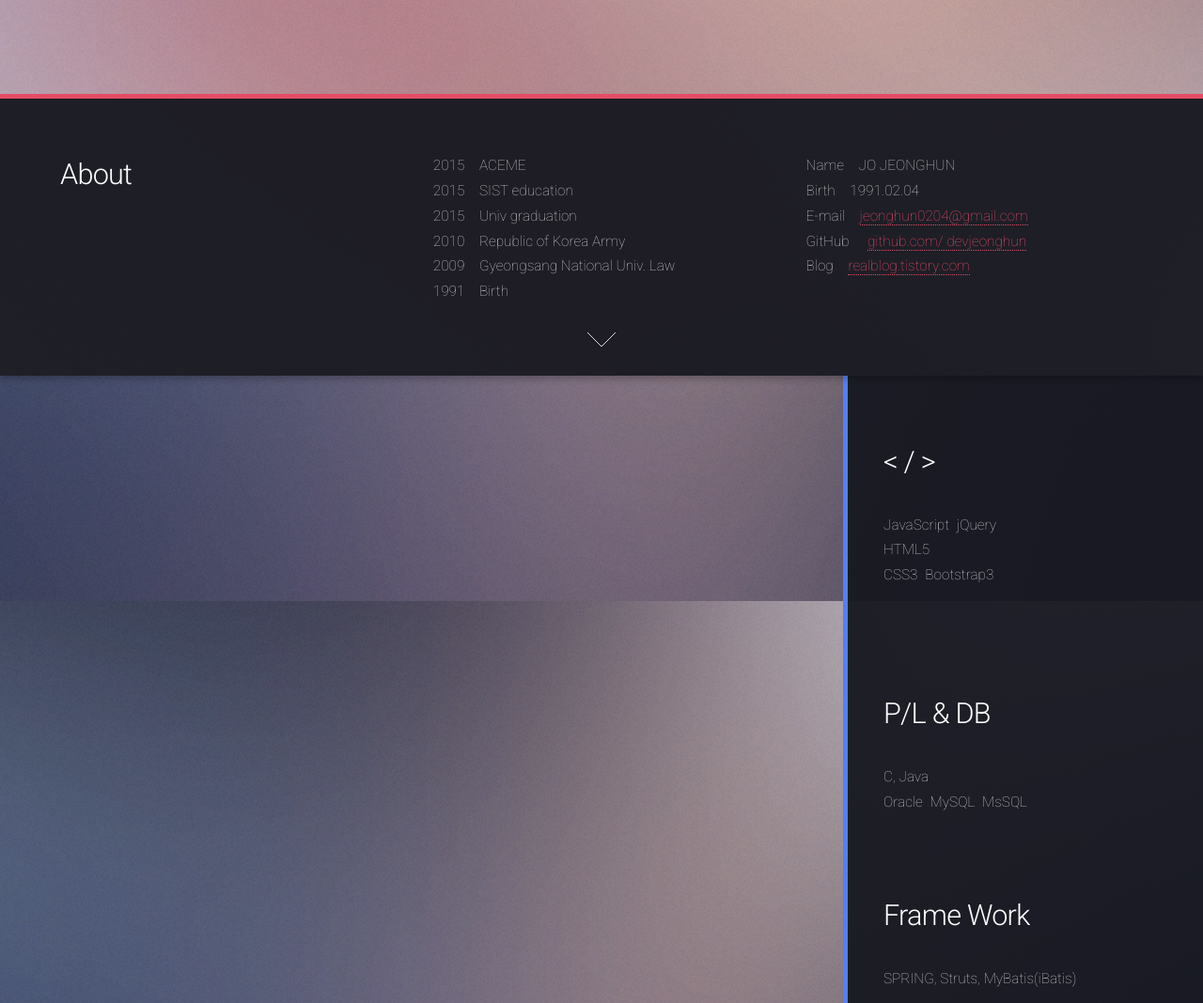
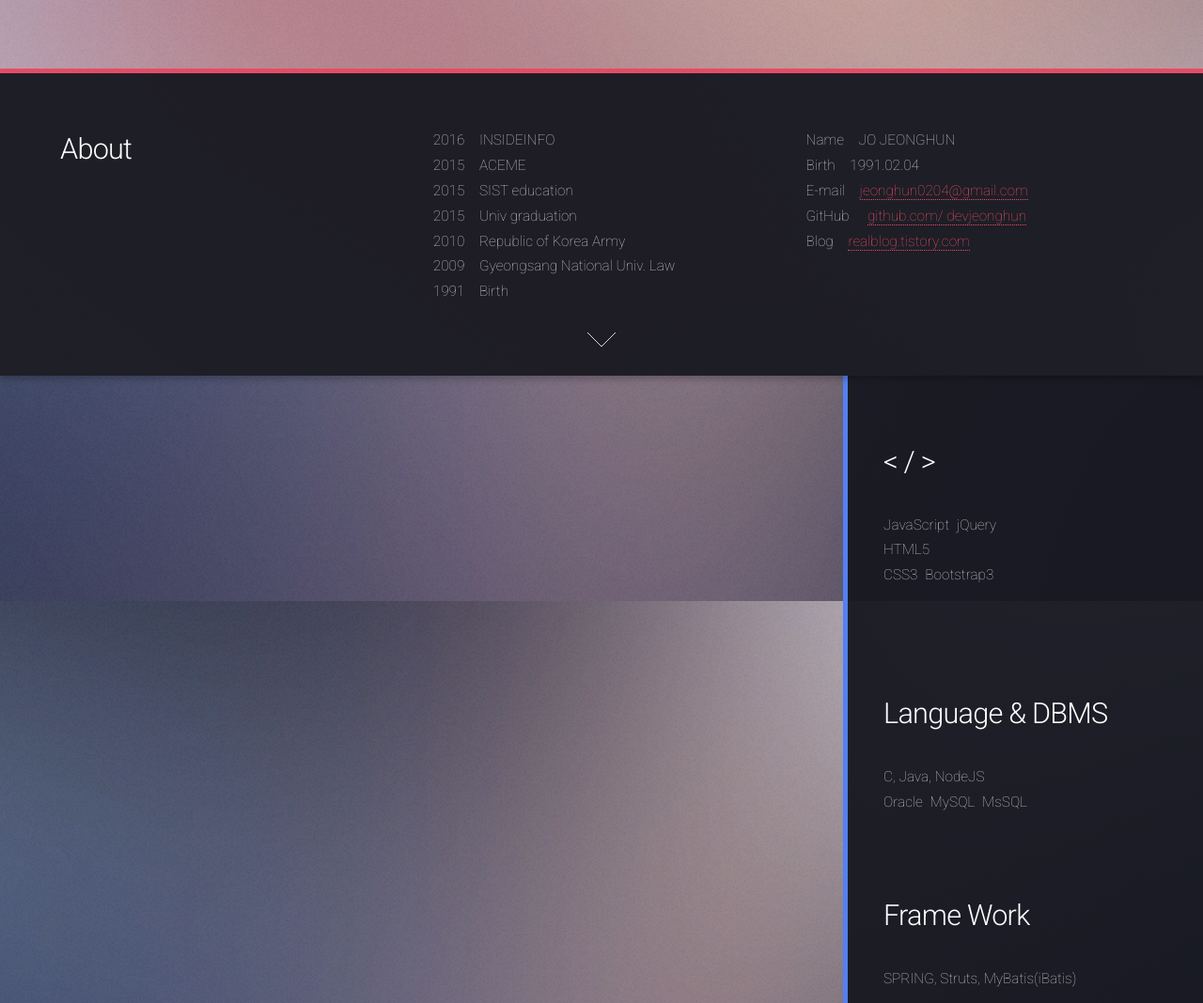
Before and after one commit to devjeonghun/hoe, a plain HTML site: page index.html in a window 1280 px wide. Shown: the part 1200-2268 px from the top of the page at 94% size. Drawn offline with Linux system fonts and the light colour scheme.

Commit message:
Update index.html

```diff
--- a/index.html
+++ b/index.html
@@ -71,6 +71,7 @@
 								</div>
 								<div class="4u 12u$(medium)">
 									<p class="1">
+					2016&ensp;&ensp;INSIDEINFO<br/>
 					2015&ensp;&ensp;ACEME<br/>
 					2015&ensp;&ensp;SIST education<br/>
                                     2015&ensp;&ensp;Univ graduation<br/>
@@ -106,9 +107,9 @@
 						<p>JavaScript&ensp;jQuery<br/>
                         HTML5<br/>
                         CSS3&ensp;Bootstrap3<br/>                                           </p><br/><br/><br/>
-                            <h2> P/L & DB</h2>
+                            <h2> Language & DBMS</h2>
                             <p>
-                            C, Java<br/>
+                            C, Java, NodeJS<br/>
                             Oracle&ensp;MySQL&ensp;MsSQL
                             </p><br/><br/>
                             <h2> Frame Work</h2>
```
